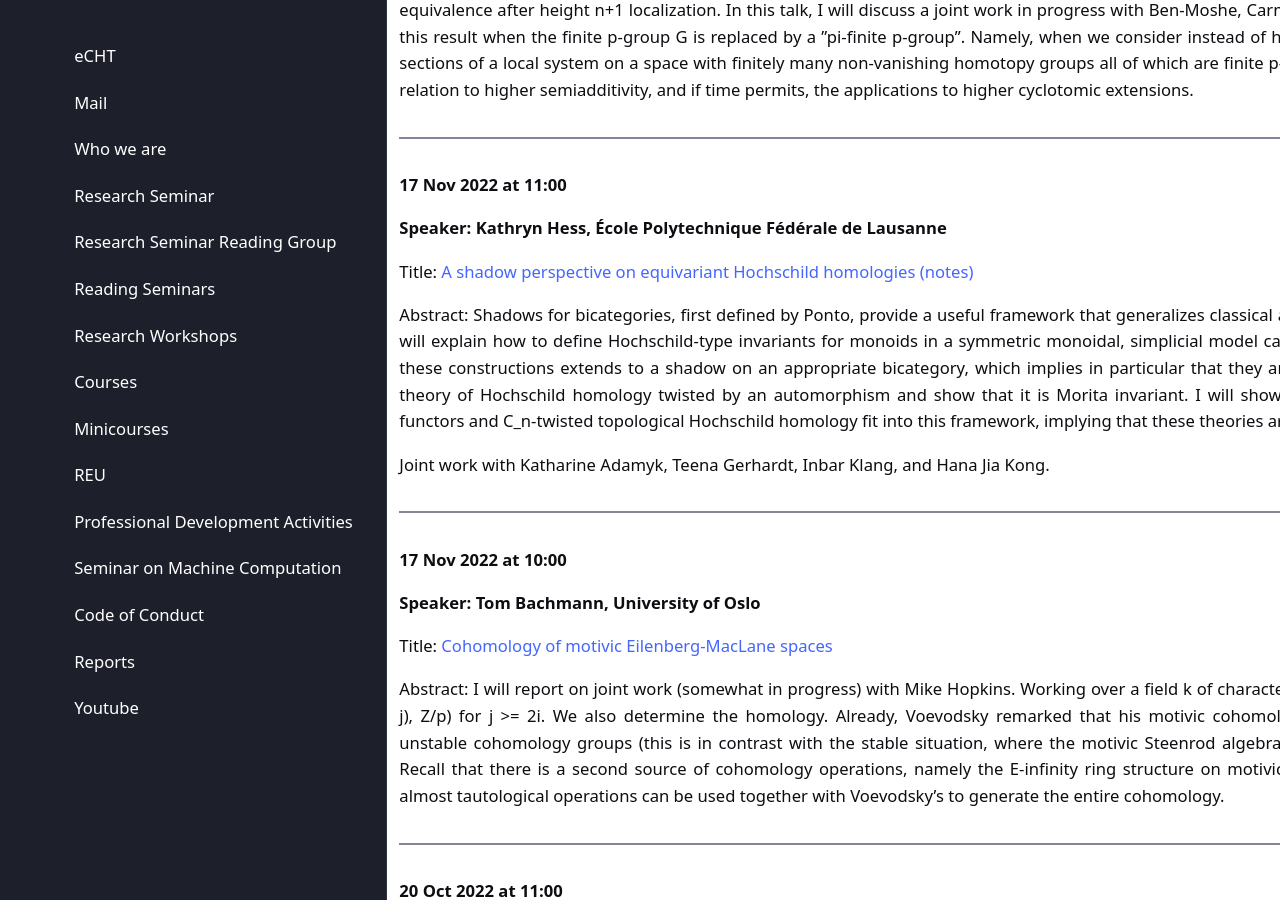
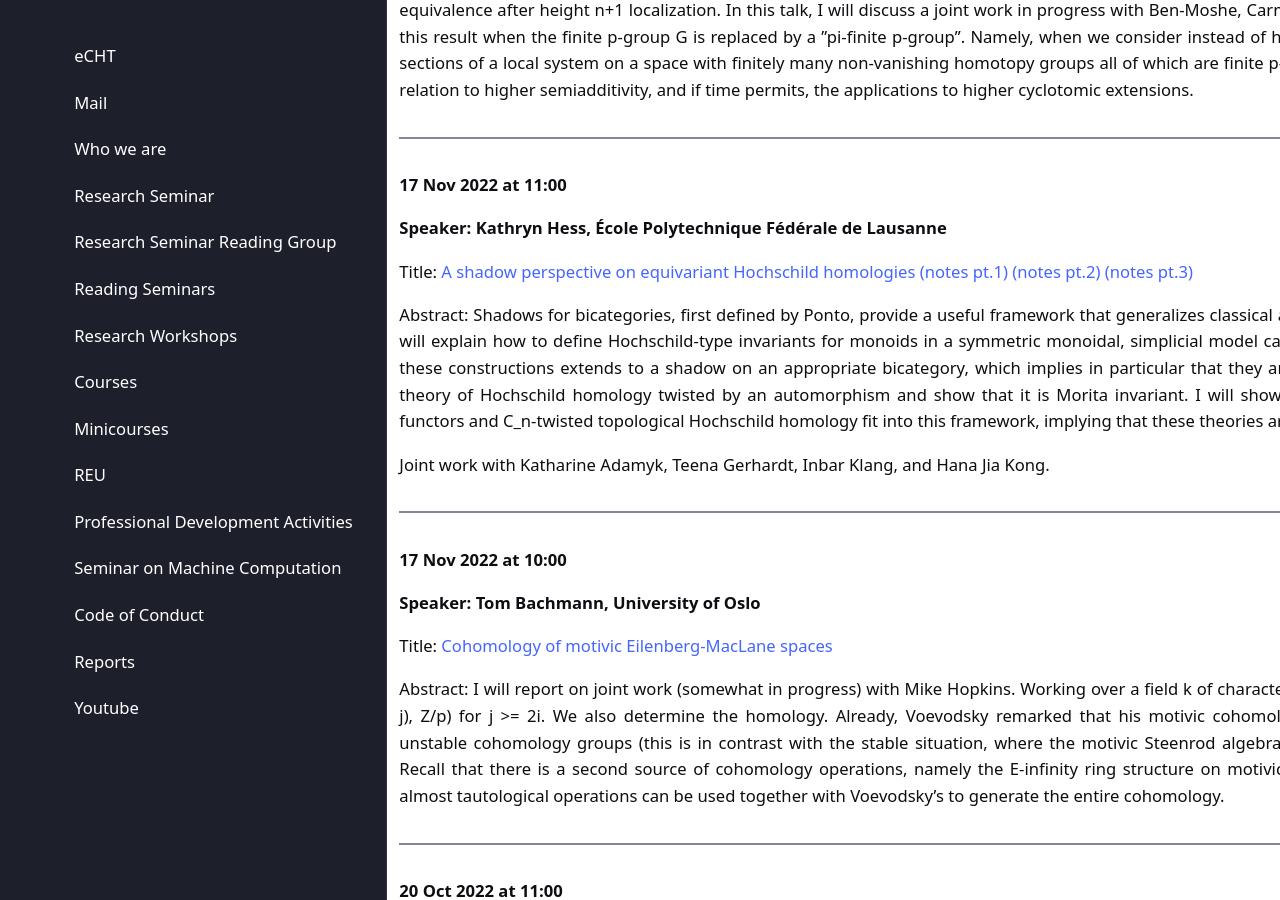
Before and after one commit to eCHTorc/eCHTorc.github.io, a Jekyll site: the page built from echt-research-seminar.html, in a window 1280 px wide and 900 px high, scrolled down 20352 px. Built offline with Jekyll 4.4.1, drawn with Linux system fonts in a browser that asks for light colours.

Commit message:
Update seminar notes links for Kathryn Hess's talk

```diff
--- a/echt-research-seminar.html
+++ b/echt-research-seminar.html
@@ -1093,7 +1093,7 @@ Abstract: Algebraic K-theory is a fundamental invariant of a ring R, constructed
 </p>
 
 <p>
-Title: <a href="https://www.youtube.com/watch?v=II0wda8dvbk"> A shadow perspective on equivariant Hochschild homologies</a> <a href="/files/hess.pdf"> (notes)</a>
+Title: <a href="https://www.youtube.com/watch?v=II0wda8dvbk"> A shadow perspective on equivariant Hochschild homologies</a> <a href="/files/hess1.pdf"> (notes pt.1)</a> <a href="/files/hess2.pdf"> (notes pt.2)</a> <a href="/files/hess3.pdf"> (notes pt.3)</a>
 </p>
 
 <p>
```
